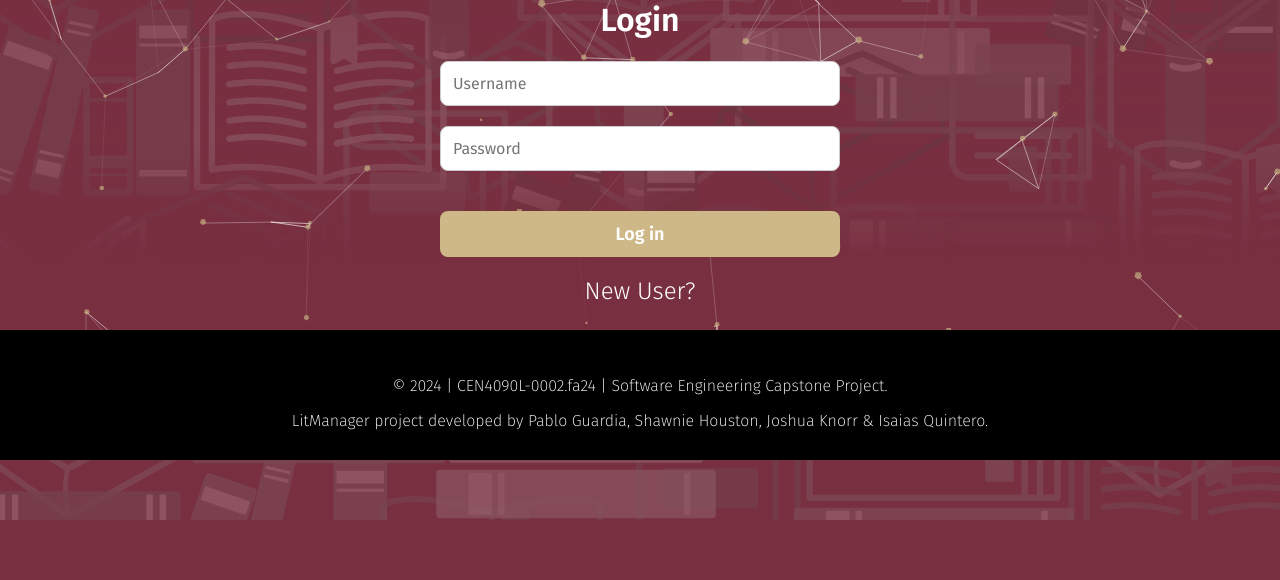
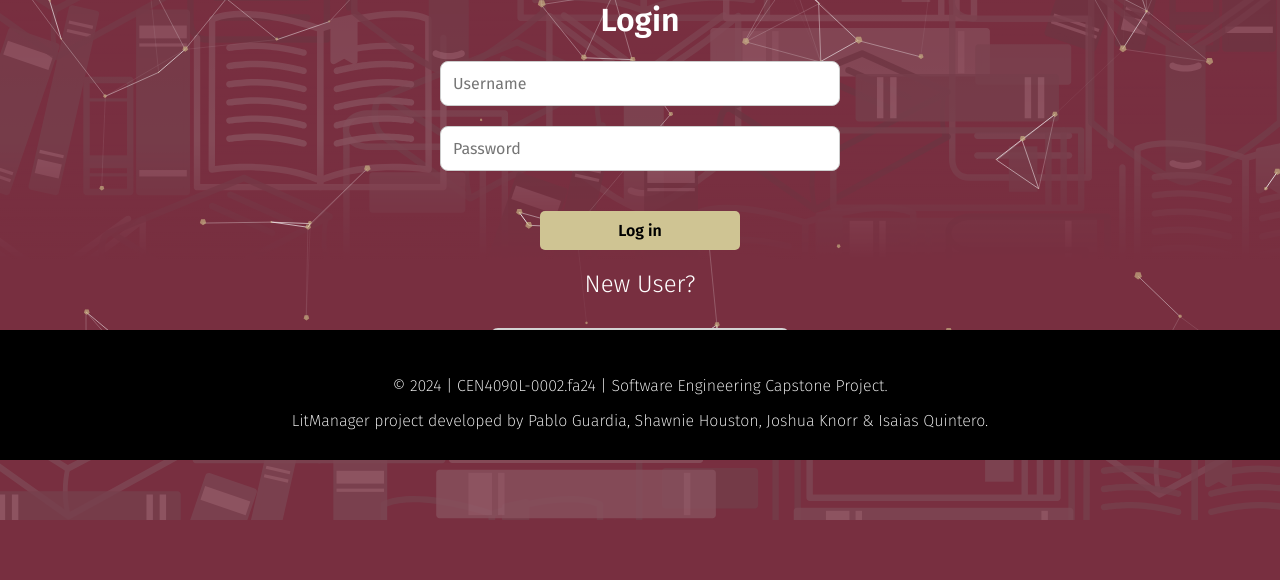
Before and after one commit to quatrerw462/CEN4090L, a Flask app: page / in a window 1280 px wide. Shown: the part 340-920 px from the top of the page. Run offline with Flask 3, Linux system fonts and the light colour scheme.

Commit message:
Updated style.css
- Added buttons
- Added input fields

```diff
--- a/static/style.css
+++ b/static/style.css
@@ -27,6 +27,17 @@ html, body {
     padding-bottom: 60px; /* Adjust this value to match or slightly exceed footer height */
 }
 
+/* Styling container to center the text in a page */
+.content-center {
+    max-width: 1200px;
+    margin: 0 auto;
+    padding: 20px;
+    display: flex;
+    flex-direction: column;
+    align-items: center;
+    text-align: center;
+}
+
 /* Styling the <h2> links as buttons */
 h2 a {
     display: inline-block;
@@ -44,18 +55,25 @@ h2 a {
 h2 a:hover { background-color: #CEB888; }
 h2 a:active { background-color: #005c4d; }
 
-/* Styling the 'create account' link as button */
+/* Might have to change the name of this button styling*/
 .btn-create-account {
-    background-color: #782F40;
-    color: white;
-    padding: 10px 20px;
+    font-family: 'Fira Sans', sans-serif;
+    font-weight: 600;
+    font-size: 18px;
+    background-color: #d3d3d3;
+    transition: background-color 0.4s ease;
+    color: black;
     border: none;
-    border-radius: 5px;
-    font-size: 1em;
+    padding: 12px 20px;
+    border-radius: 8px;
     cursor: pointer;
+    width: 300px;
+    margin-top: 10px;
 }
 
-.btn-create-account:hover { background-color: #5e1f2e; }
+.btn-create-account:hover {
+    background-color: #CEB888; /* FSU Gold on hover */
+}
 
 /* Container to center form elements */
 .login-container {
@@ -76,6 +94,19 @@ h2 a:active { background-color: #005c4d; }
     box-sizing: border-box;
 }
 
+/* Compact input field styling for forms */
+.input-field-compact {
+    font-family: 'Fira Sans', sans-serif;
+    font-size: 14px;
+    padding: 8px 12px;
+    border-radius: 5px;
+    min-width: 500px;
+    max-width: 1200px;
+    margin-bottom: 15px;
+    border: 1px solid #ccc;
+    box-sizing: border-box;
+}
+
 /* Log in button style */
 .btn-login {
     font-family: 'Fira Sans', sans-serif;
@@ -87,7 +118,8 @@ h2 a:active { background-color: #005c4d; }
     padding: 12px 20px;
     border-radius: 8px;
     cursor: pointer;
-    width: 100%;
+    min-width: 300px;
+    max-width: 500px;
     margin-top: 20px;
 }
 
@@ -106,6 +138,81 @@ h2 a:active { background-color: #005c4d; }
     font-family: "Fira Sans", sans-serif;
     font-weight: 200;
     z-index: 2;
+}
+
+/* Styling for "choose an action "dropdown menu */
+.ActionChoiceDropdown {
+    width: 250px;
+    height: 35px;
+    font-family: 'Fira Sans', sans-serif;
+    font-size: 16px;
+    padding: 5px;
+    margin-top: 10px;
+}
+
+/* Styling for dropdown menu, makes it more visible*/
+.libraryDropdown {
+    width: 250px;
+    height: 35px;
+    font-family: 'Fira Sans', sans-serif;
+    font-size: 16px;
+    padding: 5px;
+    margin-top: 10px;
+}
+
+/* Submit Button (FSU GOLD)*/
+input[type="submit"] {
+    background-color: #CFC493; /* FSU gold */
+    color: black;
+    font-family: 'Fira Sans', sans-serif;
+    font-size: 16px;
+    padding: 10px 20px;
+    border: none;
+    border-radius: 5px;
+    cursor: pointer;
+    min-width: 200px;
+    max-width: 300px;
+    transition: background-color 0.5s ease;
+}
+
+input[type="submit"]:hover {
+    background-color: #B7A876; /* Slightly darker gold for hover */
+}
+
+/*
+TABLE STYLING
+Worked on by Isaias Quintero, 11/12/2024
+*/
+/* Add padding and spacing to table cells */
+table {
+    width: 100%;
+    border-collapse: separate;
+    border-spacing: 10px; /* Adjust space between cells */
+    margin: 20px 0;
+}
+
+th, td {
+    padding: 15px;
+    text-align: left;
+    border: 1px solid #ddd;
+}
+
+th {
+    background-color: #CEB888; /* Gold color for header */
+    color: black;
+    font-family: 'Fira Sans', sans-serif;
+    font-weight: 600;
+}
+
+td {
+    background-color: #f9f9f9; /* Light gray background for rows */
+    color: #333;
+    font-family: 'Fira Sans', sans-serif;
+}
+
+/* Hover effect for table rows */
+tr:hover {
+    background-color: #f1f1f1;
 }
 
 /*
```
